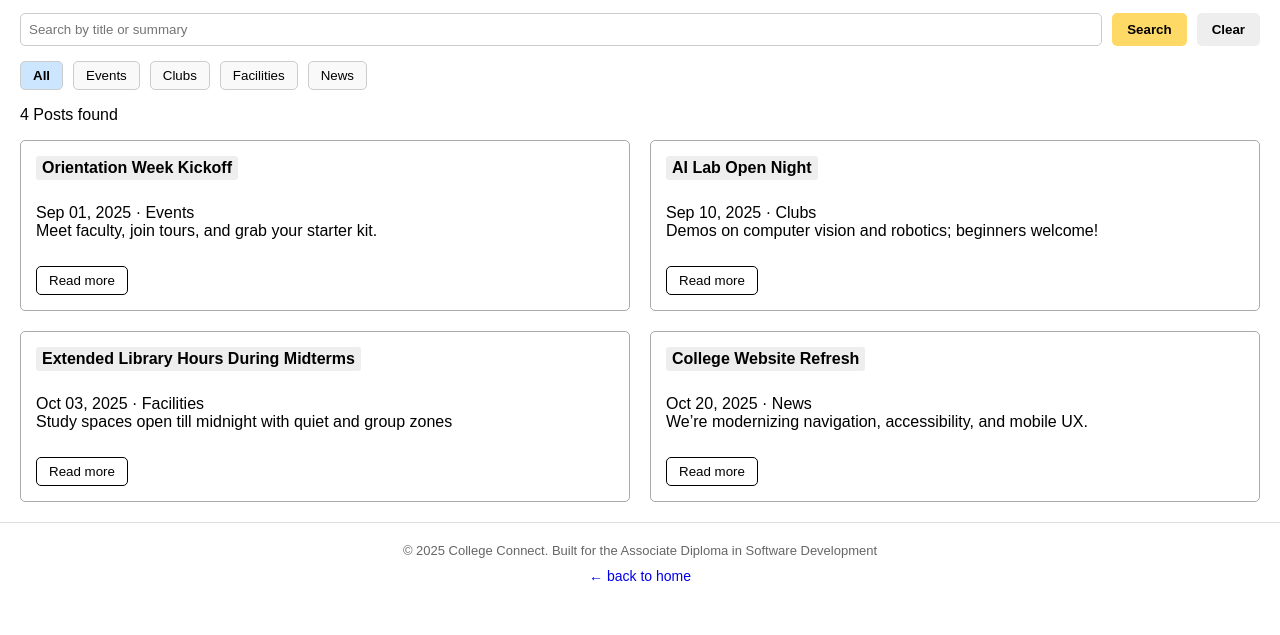
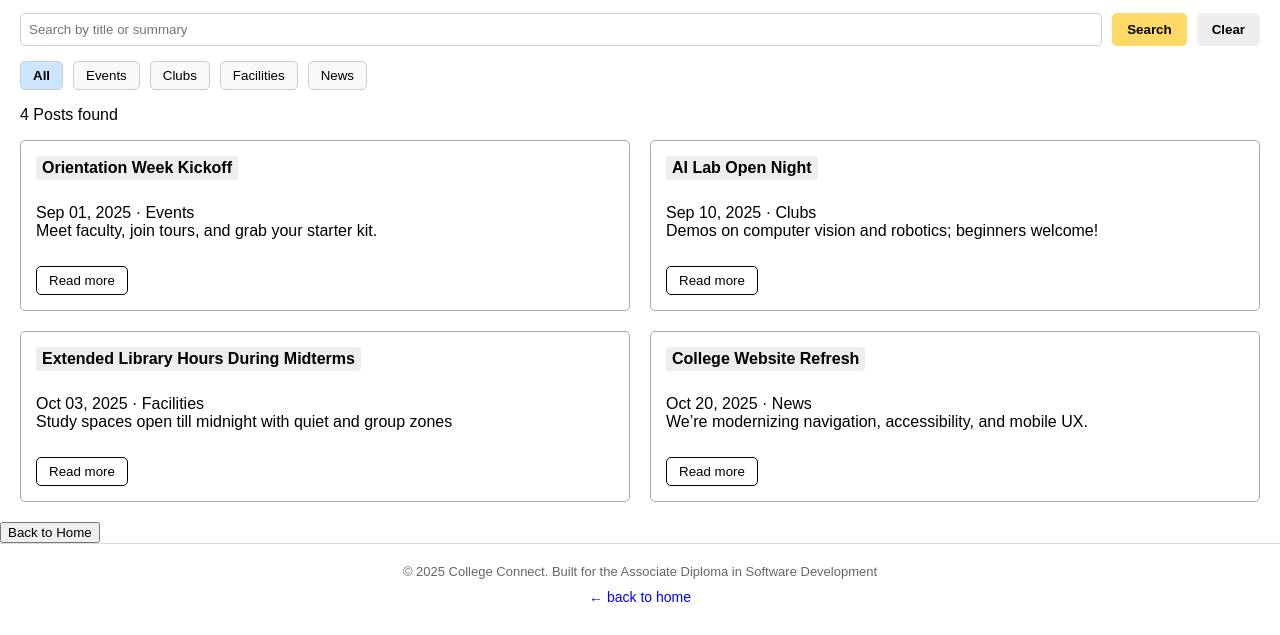
Before and after one commit to Rooz69/Rooz, a plain HTML site: page update.html in a window 1280 px wide. Shown: the part 325-960 px from the top of the page. Before the commit the page ends 939 px from the top, so only its background shows below. Drawn offline with Linux system fonts and the light colour scheme.

Commit message:
Update update.html

```diff
--- a/update.html
+++ b/update.html
@@ -73,6 +73,9 @@
       </div>
     </div>
   </div>
+<a href="index.html">
+  <button class="b2h">Back to Home</button>
+</a>
 
   <!-- Footer -->
   <footer>
```
